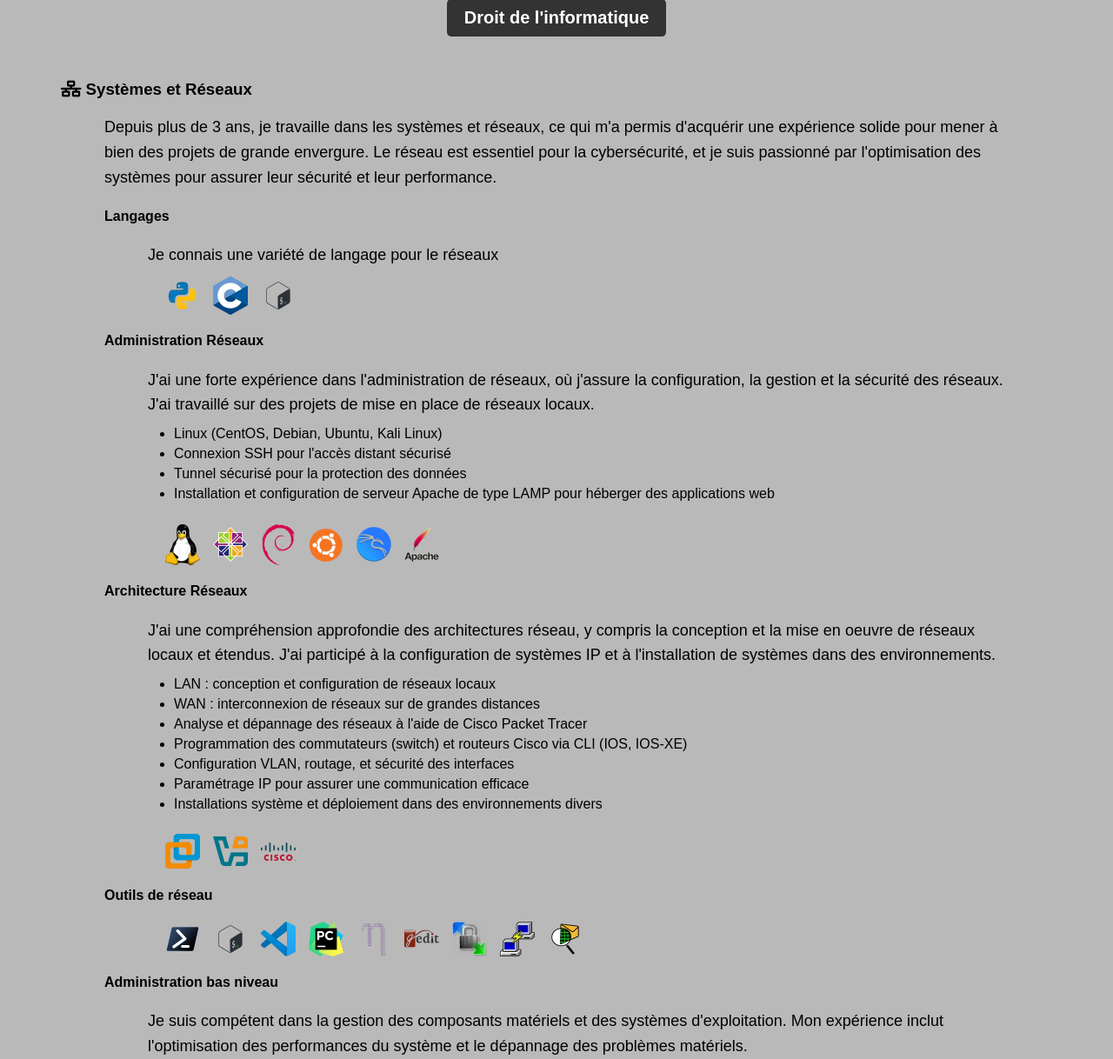
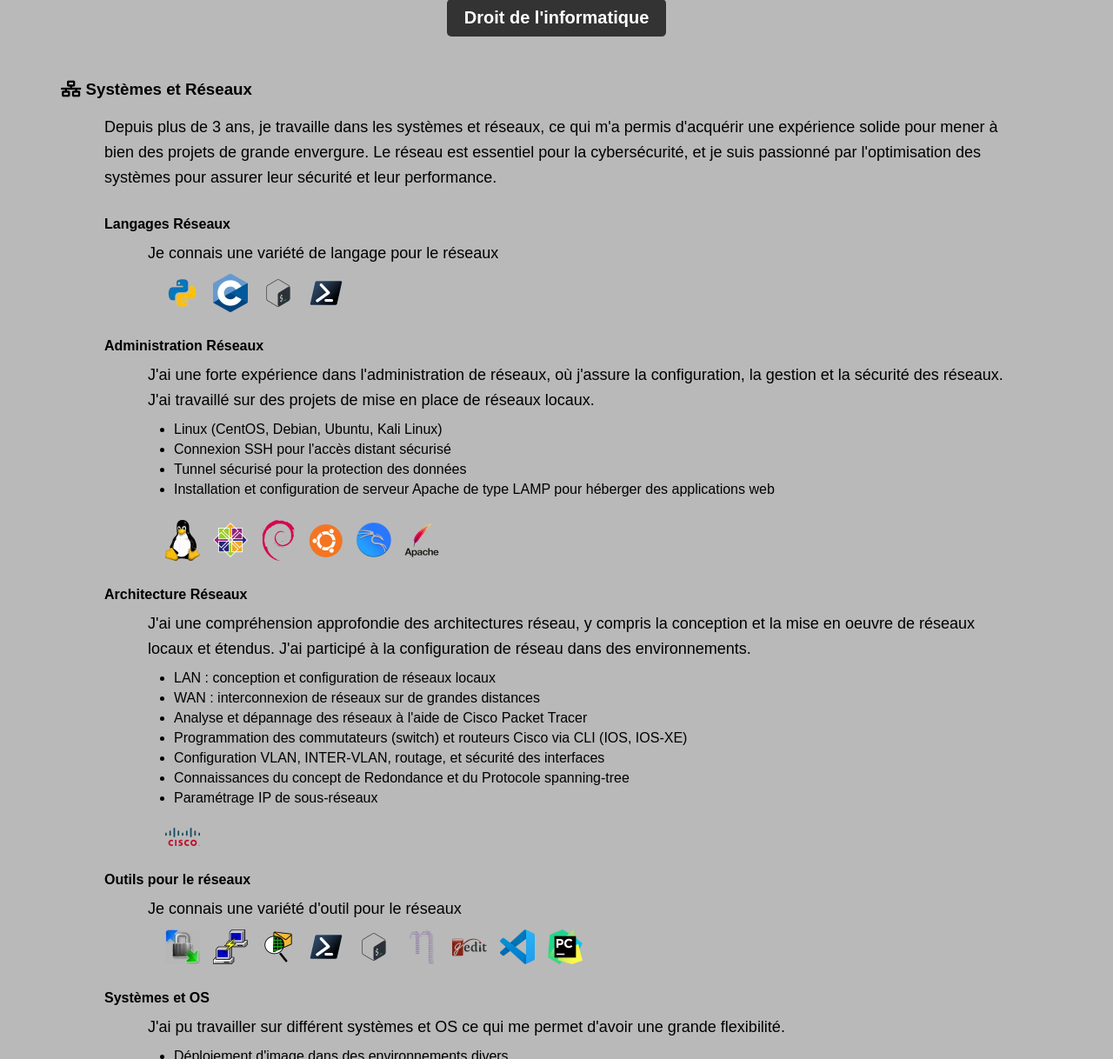
Before and after one commit to al3x6/Portfolio, a PHP site: page /cv in a window 1280 px wide. Shown: the part 5282-6500 px from the top of the page at 87% size. Run offline with PHP 8.4, Linux system fonts and the light colour scheme; some libraries are stand-ins or nearby versions.

Commit message:
Logo windows + Rectification des compétences réseaux et systèmes + rectification de css sur les titres h4 et l'espace

```diff
--- a/public/css/styles_css.css
+++ b/public/css/styles_css.css
@@ -551,7 +551,12 @@ main {
 
 /* sous container */
 .competences .competences_container .sous_competences_container {
+    margin-top: 30px;
     margin-left: 50px;
+}
+
+.competences .competences_container .sous_competences_container h4{
+    margin-bottom: 10px;
 }
 
 .competences .competences_container .sous_competences_container ul {
--- a/public/css/styles_mobile.css
+++ b/public/css/styles_mobile.css
@@ -432,7 +432,11 @@ main {
 /* sous container */
 .competences .competences_container .sous_competences_container {
     margin-left: 15px;
-    margin-bottom: 15px; /* Ajoute un espacement pour les sections */
+    margin-bottom: 25px; /* Ajoute un espacement pour les sections */
+}
+
+.competences .competences_container .sous_competences_container h4{
+    margin-bottom: 10px;
 }
 
 .competences .competences_container .sous_competences_container ul {
--- a/public/pages/cv.php
+++ b/public/pages/cv.php
@@ -155,16 +155,16 @@ $titre = 'CV';
             <h3 id="systèmes-et-réseaux"><i class="fas fa-network-wired"></i> Systèmes et Réseaux</h3>
             <p>Depuis plus de 3 ans, je travaille dans les systèmes et réseaux, ce qui m'a permis d'acquérir une expérience solide pour mener à bien des projets de grande envergure. Le réseau est essentiel pour la cybersécurité, et je suis passionné par l'optimisation des systèmes pour assurer leur sécurité et leur performance.</p>
             <div class="sous_competences_container">
-                <h4>Langages</h4>
+                <h4>Langages Réseaux</h4>
                 <p>Je connais une variété de langage pour le réseaux</p>
 
                 <div class="languages">
                     <img src="../image/cv/python_logo.webp" alt="Python" title="Python logo">
                     <img src="../image/cv/c_logo.webp" alt="C" title="C logo">
                     <img src="../image/cv/bash_logo.webp" alt="Bash" title="Bash logo">
+                    <img src="../image/cv/powershell_logo.webp" alt="Powershell" title="Powershell logo">
                 </div>
             </div>
-
             <div class="sous_competences_container">
                 <h4>Administration Réseaux</h4>
                 <p>J'ai une forte expérience dans l'administration de réseaux, où j'assure la configuration, la gestion et la sécurité des réseaux. J'ai travaillé sur des projets de mise en place de réseaux locaux.</p>
@@ -184,40 +184,63 @@ $titre = 'CV';
                     <img src="../image/cv/apache_logo.webp" alt="Apache" title="Apache logo">
                 </div>
             </div>
-
             <div class="sous_competences_container">
                 <h4>Architecture Réseaux</h4>
-                <p>J'ai une compréhension approfondie des architectures réseau, y compris la conception et la mise en oeuvre de réseaux locaux et étendus. J'ai participé à la configuration de systèmes IP et à l'installation de systèmes dans des environnements.</p>
+                <p>J'ai une compréhension approfondie des architectures réseau, y compris la conception et la mise en oeuvre de réseaux locaux et étendus. J'ai participé à la configuration de réseau dans des environnements.</p>
                 <ul>
                     <li>LAN : conception et configuration de réseaux locaux</li>
                     <li>WAN : interconnexion de réseaux sur de grandes distances</li>
                     <li>Analyse et dépannage des réseaux à l'aide de Cisco Packet Tracer</li> <!-- gns3 -->
                     <li>Programmation des commutateurs (switch) et routeurs Cisco via CLI (IOS, IOS-XE)</li>
-                    <li>Configuration VLAN, routage, et sécurité des interfaces</li>
-                    <li>Paramétrage IP pour assurer une communication efficace</li>
-                    <li>Installations système et déploiement dans des environnements divers</li>
+                    <li>Configuration VLAN, INTER-VLAN, routage, et sécurité des interfaces</li>
+                    <li>Connaissances du concept de Redondance et du Protocole spanning-tree </li>
+                    <li>Paramétrage IP de sous-réseaux</li>
                 </ul>
 
                 <div class="languages">
-                    <img src="../image/cv/vmware_logo.webp" alt="VMware" title="VMware logo">
-                    <img src="../image/cv/vbox_logo.webp" alt="Virtual Box" title="Virtual Box logo">
                     <img src="../image/cv/cisco_logo.webp" alt="Cisco" title="Cisco logo">
+                </div>
+            </div>
+            <div class="sous_competences_container">
+                <h4>Outils pour le réseaux</h4>
+                <p>Je connais une variété d'outil pour le réseaux</p>
+                <div class="languages">
+                    <img src="../image/cv/winscp_logo.webp" alt="WinSCP" title="WinSCP logo">
+                    <img src="../image/cv/putty_logo.webp" alt="PuTTY" title="PuTTY logo">
+                    <img src="../image/cv/packettracer_logo.webp" alt="Cisco Packet Tracer" title="Cisco Packet Tracer logo">
+                    <img src="../image/cv/powershell_logo.webp" alt="Powershell" title="Powershell logo">
+                    <img src="../image/cv/bash_logo.webp" alt="Bash" title="Bash logo">
+                    <img src="../image/cv/nano_logo.webp" alt="Nano" title="Nano logo">
+                    <img src="../image/cv/gedit_logo.webp" alt="Gedit" title="Gedit logo">
+                    <img src="../image/cv/vscode_logo.webp" alt="Visual Studio Code" title="Visual Studio Code logo">
+                    <img src="../image/cv/pycharm_logo.webp" alt="PyCharm" title="Pycharm logo">
                 </div>
             </div>
 
             <div class="sous_competences_container">
-                <h4>Outils de réseau</h4>
-                <p></p>
+                <h4>Systèmes et OS</h4>
+                <p>J'ai pu travailler sur différent systèmes et OS ce qui me permet d'avoir une grande flexibilité.</p>
+                <ul>
+                    <li>Déploiement d'image dans des environnements divers</li>
+                    <li>Installations de système</li>
+                    <li>Installation et configuration de grub</li>
+                    <li>Dépannage technique lié au système</li>
+                </ul>
+
                 <div class="languages">
-                    <img src="../image/cv/powershell_logo.webp" alt="Powershell" title="Powershell logo">
-                    <img src="../image/cv/bash_logo.webp" alt="Bash" title="Bash logo">
-                    <img src="../image/cv/vscode_logo.webp" alt="Visual Studio Code" title="Visual Studio Code logo">
-                    <img src="../image/cv/pycharm_logo.webp" alt="PyCharm" title="Pycharm logo">
-                    <img src="../image/cv/nano_logo.webp" alt="Nano" title="Nano logo">
-                    <img src="../image/cv/gedit_logo.webp" alt="Gedit" title="Gedit logo">
-                    <img src="../image/cv/winscp_logo.webp" alt="WinSCP" title="WinSCP logo">
-                    <img src="../image/cv/putty_logo.webp" alt="PuTTY" title="PuTTY logo">
-                    <img src="../image/cv/packettracer_logo.webp" alt="Cisco Packet Tracer" title="Cisco Packet Tracer logo">
+                    <img src="../image/cv/windows_logo.webp" alt="Windows" title="Windows logo">
+                    <img src="../image/cv/linux_logo.webp" alt="Linux" title="Linux logo">
+                    <img src="../image/cv/centos_logo.webp" alt="CentOS" title="CentOS logo">
+                    <img src="../image/cv/debian_logo.webp" alt="Debian" title="Debian logo">
+                    <img src="../image/cv/ubuntu_logo.webp" alt="Ubuntu" title="Ubuntu logo">
+                    <img src="../image/cv/kalilinux_logo.webp" alt="Kali Linux" title="Kali Linux logo">
+                </div>
+            </div>
+            <div class="sous_competences_container">
+                <h4>Outils Systèmes</h4>
+                <div class="languages">
+                    <img src="../image/cv/vmware_logo.webp" alt="VMware" title="VMware logo">
+                    <img src="../image/cv/vbox_logo.webp" alt="Virtual Box" title="Virtual Box logo">
                 </div>
             </div>
 
```
Also changed, not shown: README.txt, public/image/cv/windows_logo.png (added), public/image/cv/windows_logo.webp (added).
